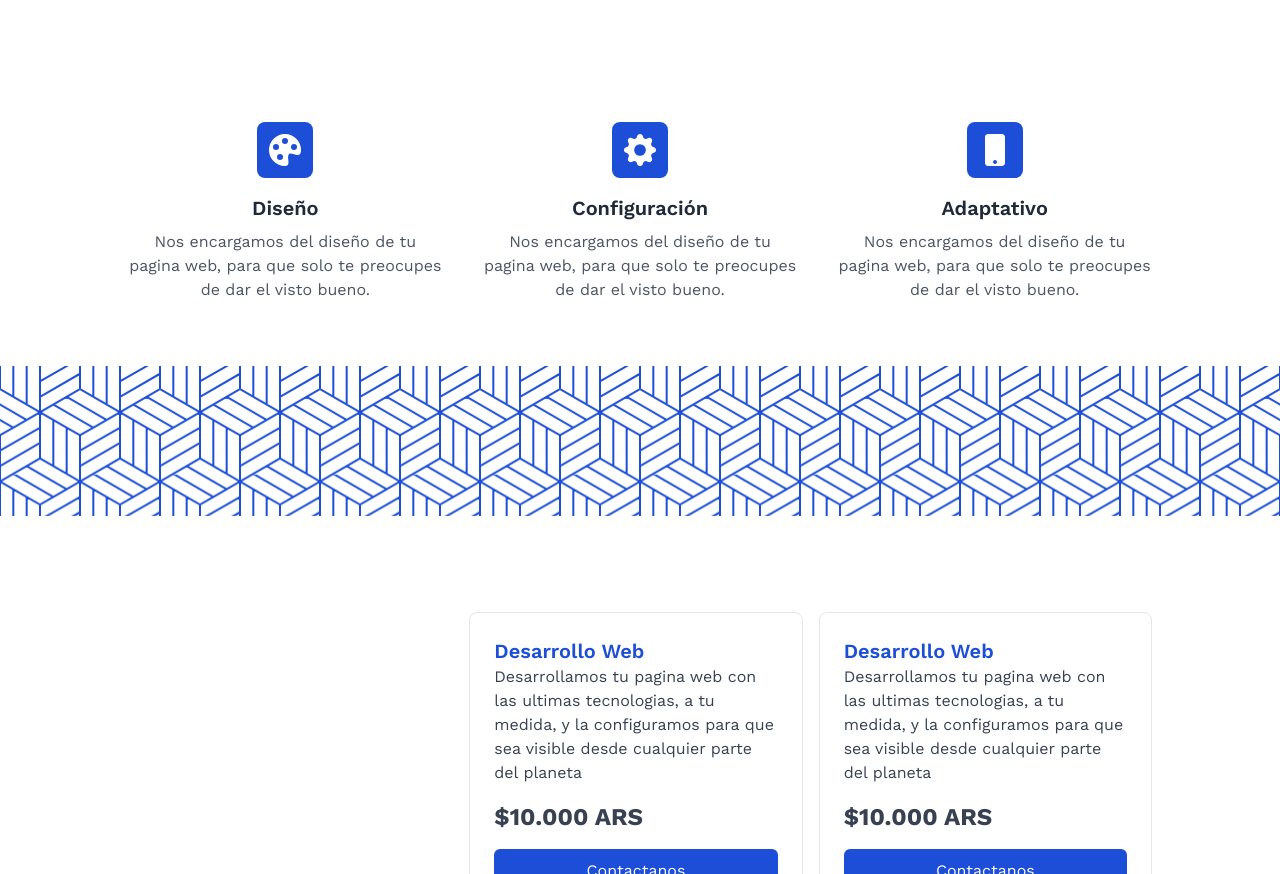
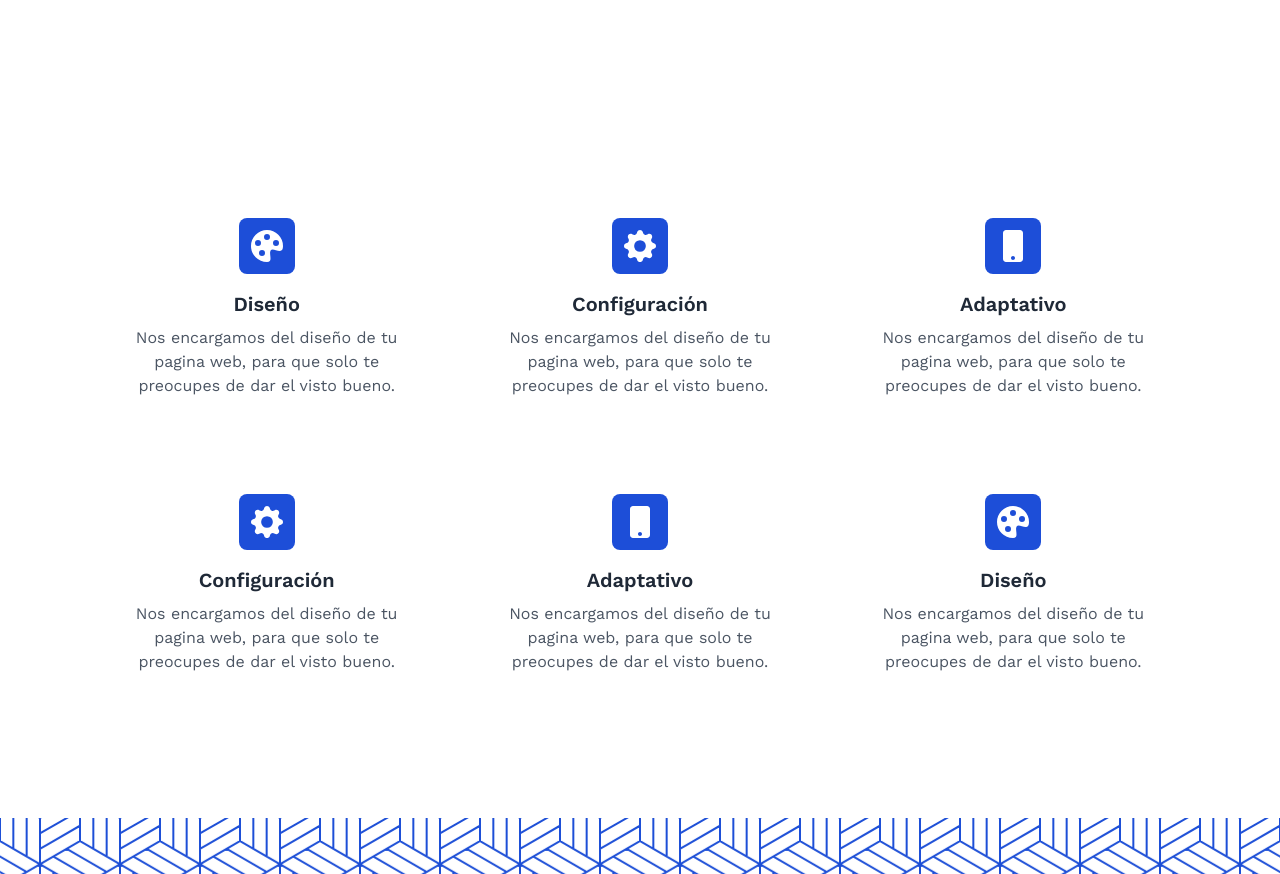
Before and after one commit to nahugomez/conet-web-development, a React (Vite) app: page / in a window 1280 px wide. Shown: the part 514-1388 px from the top of the page. Built offline with nearby package versions, Linux system fonts and the light colour scheme.

Commit message:
Features Modified

```diff
--- a/src/components/Features.jsx
+++ b/src/components/Features.jsx
@@ -5,7 +5,8 @@
 
 const Features = () => {
     return (
-        <div className="container -mt-10 mb-16 flex flex-col items-center gap-y-16 md:flex-row md:gap-y-0 md:gap-x-10">
+        <div className="mb-16 mt-14 lg:mb-36">
+            <div className="container flex flex-col items-center gap-y-16 md:flex-row md:gap-x-10 md:gap-y-0 lg:gap-x-24">
                 <Feature
                     component={<BsFillPaletteFill size={32} />}
                     title={"Diseño"}
@@ -22,6 +23,24 @@
                     description={"Nos encargamos del diseño de tu pagina web, para que solo te preocupes de dar el visto bueno."}
                 />
             </div>
+            <div className="container mt-24 flex flex-col items-center gap-y-16 md:flex-row md:gap-x-10 md:gap-y-0 lg:gap-x-24">
+                <Feature
+                    component={<BsFillGearFill size={32} />}
+                    title={"Configuración"}
+                    description={"Nos encargamos del diseño de tu pagina web, para que solo te preocupes de dar el visto bueno."}
+                />
+                <Feature
+                    component={<FaMobile size={32} />}
+                    title={"Adaptativo"}
+                    description={"Nos encargamos del diseño de tu pagina web, para que solo te preocupes de dar el visto bueno."}
+                />
+                <Feature
+                    component={<BsFillPaletteFill size={32} />}
+                    title={"Diseño"}
+                    description={"Nos encargamos del diseño de tu pagina web, para que solo te preocupes de dar el visto bueno."}
+                />
+            </div>
+        </div>
     );
 };
 
```
Lines whose indentation alone changed are shown as unchanged.
